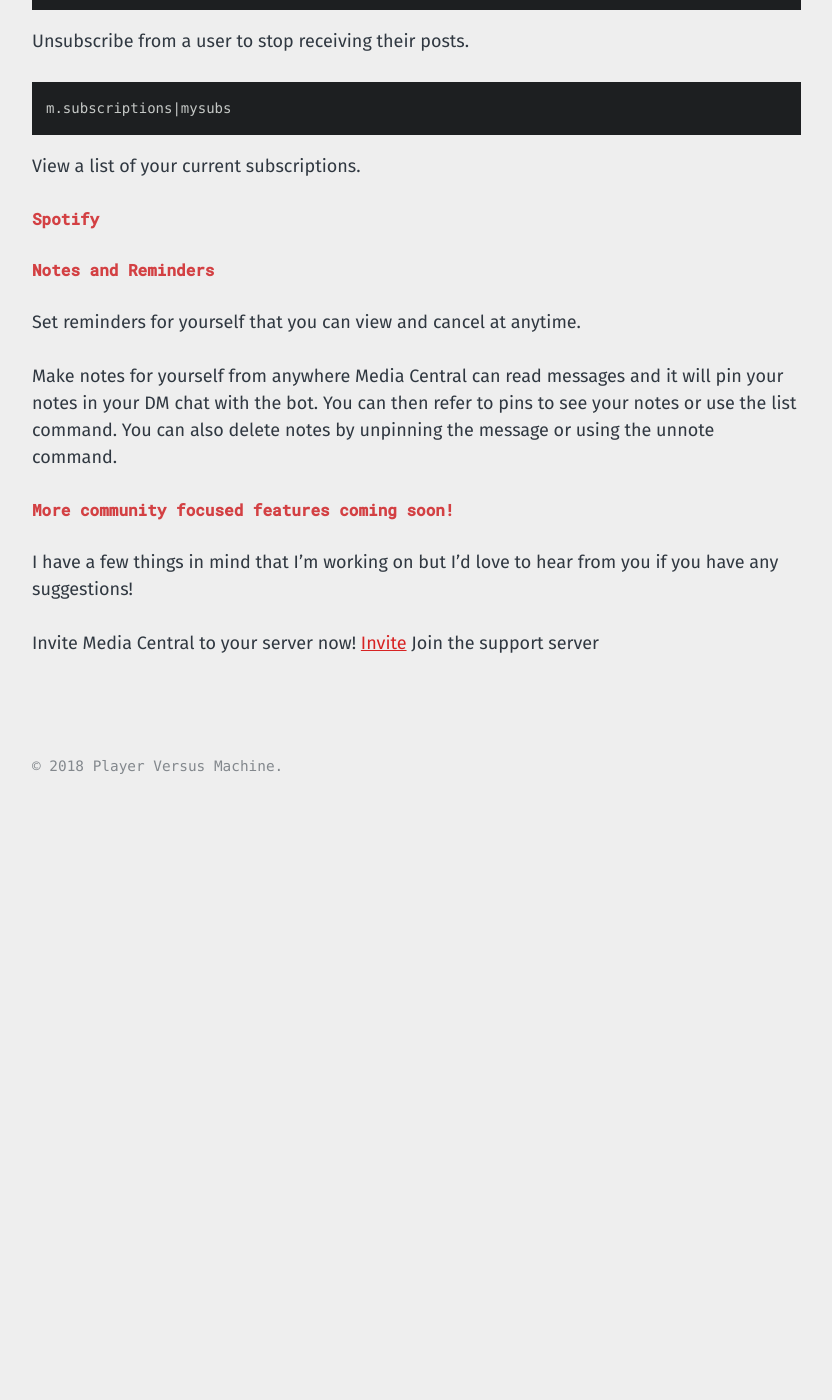
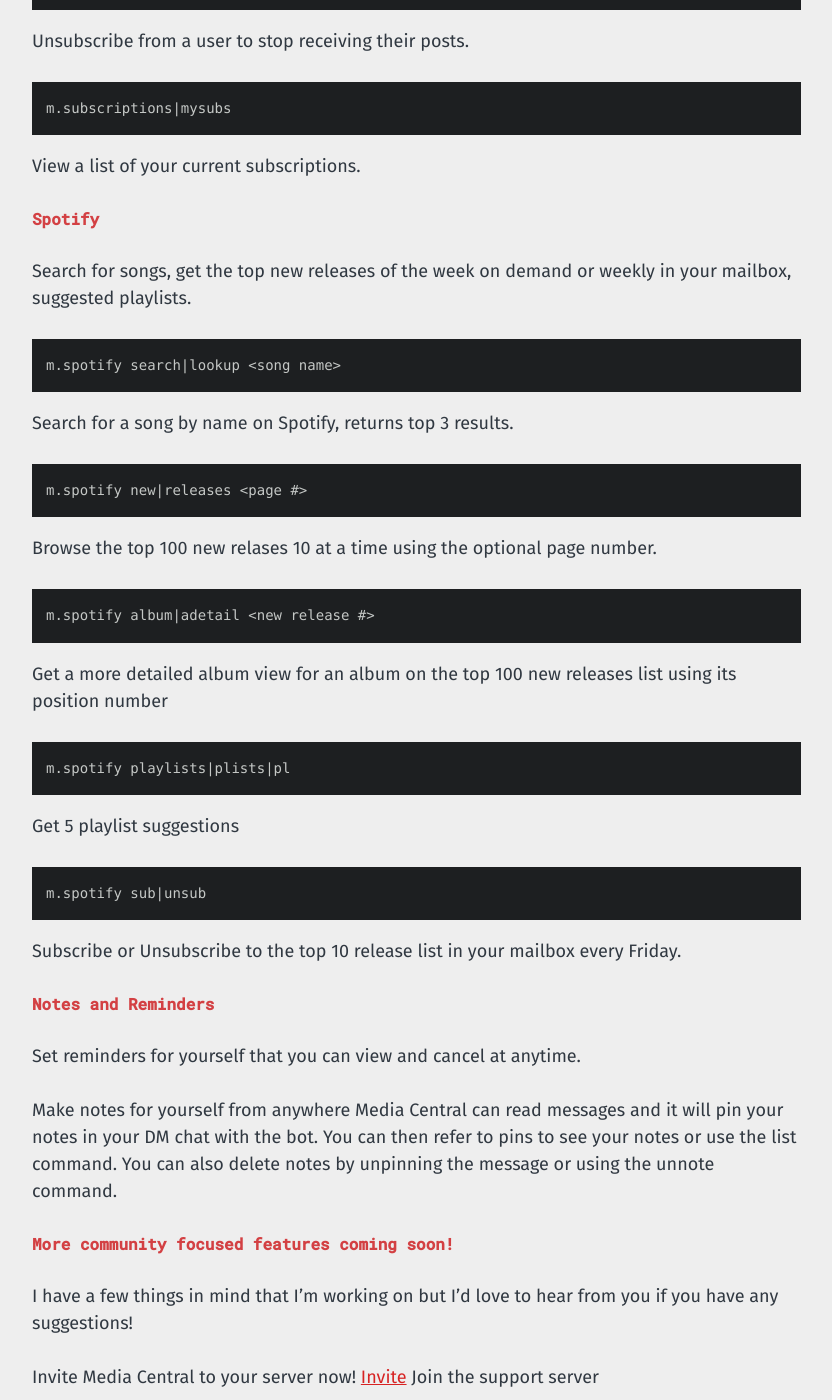
Before and after one commit to PlayerVMachine/PlayerVMachine.github.io, a Jekyll site: the page built from mt-bot.md, in a window 1280 px wide and 1400 px high, scrolled down 3123 px. Shown: the whole window, without its empty margins (40-872 px from the left). Built offline with Jekyll 4.4.1, drawn with Linux system fonts in a browser that asks for light colours; before the commit the page ends 3928 px from its top, so only the background shows below that.

Commit message:
Add Spotify Commands

````diff
--- a/mt-bot.md
+++ b/mt-bot.md
@@ -100,7 +100,30 @@
 m.subscriptions|mysubs
 ```
 View a list of your current subscriptions.
+
 <h5 style="color:#D34043">Spotify</h5>
+Search for songs, get the top new releases of the week on demand or weekly in your mailbox, suggested playlists.
+
+```
+m.spotify search|lookup <song name>
+```
+Search for a song by name on Spotify, returns top 3 results.
+```
+m.spotify new|releases <page #>
+```
+Browse the top 100 new relases 10 at a time using the optional page number.
+```
+m.spotify album|adetail <new release #>
+```
+Get a more detailed album view for an album on the top 100 new releases list using its position number
+```
+m.spotify playlists|plists|pl
+```
+Get 5 playlist suggestions
+```
+m.spotify sub|unsub
+```
+Subscribe or Unsubscribe to the top 10 release list in your mailbox every Friday.
 
 
 <h5 style="color:#D34043">Notes and Reminders</h5>
````
